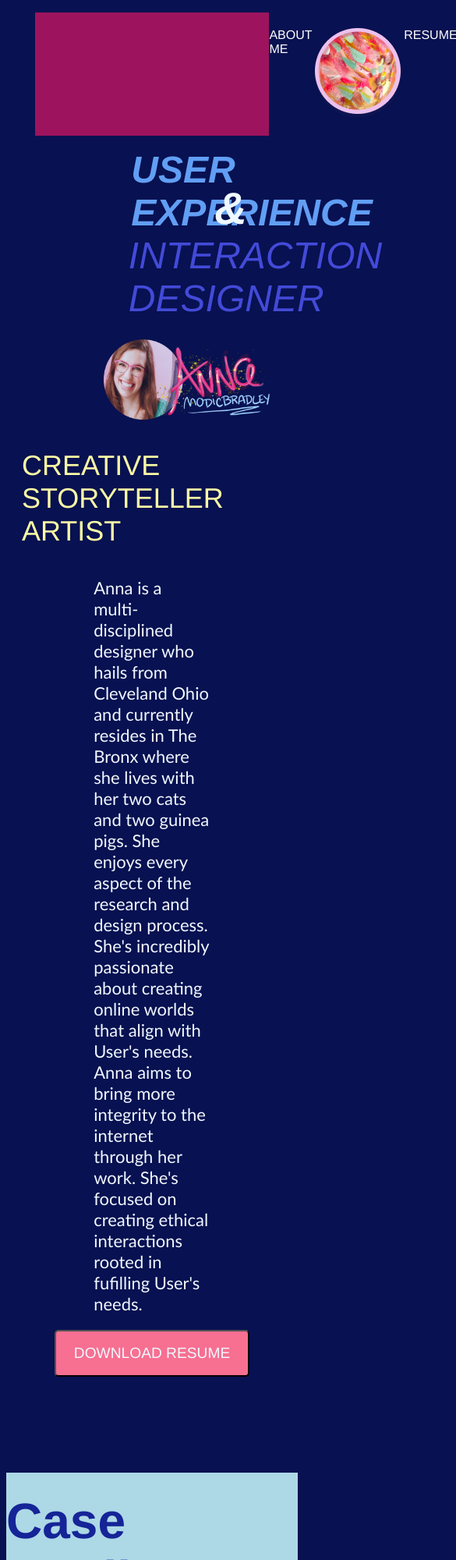
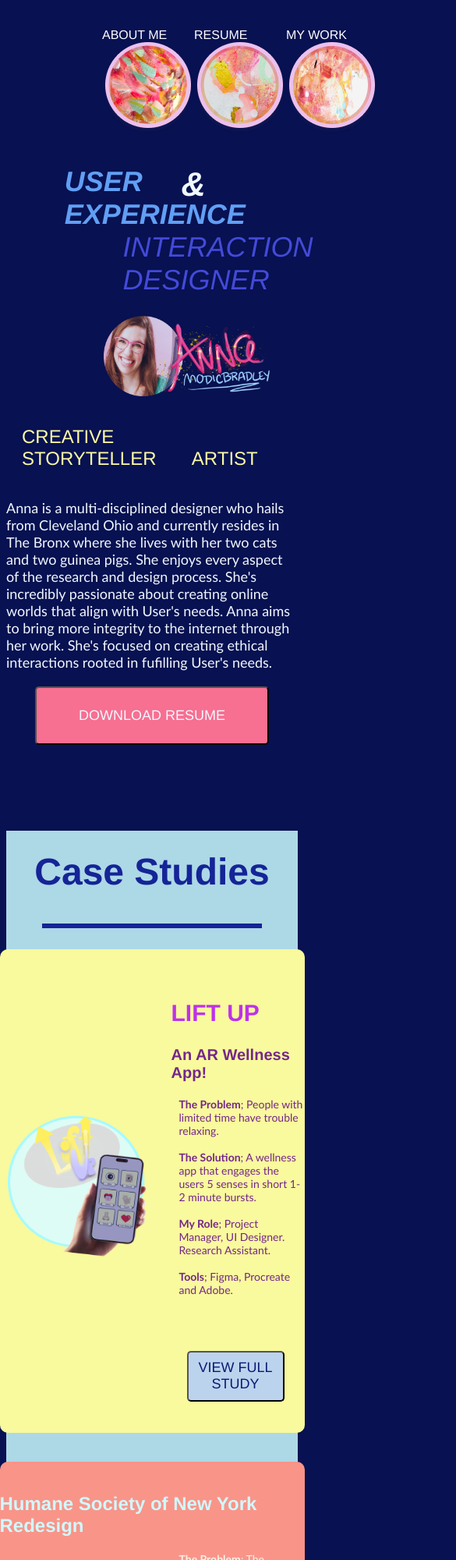
Before and after one commit to amodicbr/UX_UI_HW_18, a plain HTML site: page index.html in a window 390 px wide. Shown: the top 2000 px of the page at 78% size, 585 px wide, since content can reach past the window. Drawn offline with Linux system fonts and the light colour scheme.

Commit message:
update
media query

```diff
--- a/index.html
+++ b/index.html
@@ -8,8 +8,8 @@
   </head>
 
     <header class="navigation">
-        <div class="inline-block" class="logo">
-            <nav class="inline-block">
+        <div>
+            <nav>
                 <ul>
                     <li class="navlist">ABOUT ME <img id="about-me" src="Images HW:17/About Me.png" alt="This button takes you to my about me page."></li>
                     <li class="navlist">RESUME <img id="resume" src="Images HW:17/Resume.png" alt="This button takes you to my resume and CV."></li>
@@ -36,7 +36,7 @@
             She enjoys every aspect of the research and design process. She's incredibly passionate about creating online worlds that align with User's needs. Anna aims to bring more integrity to the internet through her work. She's focused on creating ethical interactions rooted in fufilling User's needs. </p>
         </div>
 
-        <div class="button"><button>DOWNLOAD RESUME</button></div>
+        <div class="button"><button class="buttonall">DOWNLOAD RESUME</button></div>
 
     <section>
         <h1 class="header">Case Studies</h1>
@@ -45,7 +45,7 @@
             <div id="lift">
                 <div id="ltitle"><h2>LIFT UP</h2></div>
                 <div class="subtitle"><p><strong>An AR Wellness App!</strong></p></div>
-                <div id="llogo"><img src="Images HW:17/L Up.png" alt="Image of the app 'Lift Up's' logo."></div>
+                <div id="llogo"><img class="caseimg" src="Images HW:17/L Up.png" alt="Image of the app 'Lift Up's' logo."></div>
                 <div id="linfo">
                 <p><strong>The Problem</strong>; People with limited time have trouble relaxing. </p><br>
                 <p><strong>The Solution</strong>; A wellness app that engages the users 5 senses in short 1-2 minute bursts.</p><br>
@@ -59,7 +59,7 @@
         <container id="humanesoc">
             <div id="humane">
                 <div id="htitle"><h1>Humane Society of New York Redesign</h1></div>
-                <div id="hlogo"><img src="Images HW:17/HSNY.png" alt="Image of the redesign of The Humane Society of New York's mobile."></div>
+                <div id="hlogo"><img class="caseimg" src="Images HW:17/HSNY.png" alt="Image of the redesign of The Humane Society of New York's mobile."></div>
                 <div id="hinfo">
                 <p><strong>The Problem</strong>; The Humane Society of New York’s website makes it hard for potential pet parents to find animals to adopt.</p><br>
                 <p><strong>The Solution</strong>; Redesigning the site with adoption in mind will help find more animals homes.</p><br>
@@ -73,7 +73,7 @@
         <container id="treasd">
             <div id="treas">
                 <div id="ttitle"><h1>Department of Treasury Web and Mobile Redesign</h1></div>
-                <div id="tlogo"><img src="Images HW:17/Dept of Treas.png" alt="Image of the Department of Treasury's desktop redesign."></div>
+                <div id="tlogo"><img class="caseimg"src="Images HW:17/Dept of Treas.png" alt="Image of the Department of Treasury's desktop redesign."></div>
                 <div id="tinfo">
                 <p><strong>The Problem</strong>; The Department of Treasury Website is  overwhelming with confusing information that makes it hard for users to find what they need.</p><br>
                 <p><strong>The Solution</strong>; Redesign the site and navigation while focusing on condensing site content as much as possible.</p><br>
--- a/style.css
+++ b/style.css
@@ -2,15 +2,30 @@
 
 nav{
     background-color: #9D135D ;
-    margin-right:10%;
-    margin-left:10%;
+    width: 100%;
 }
+
+
+@media screen and (max-width: 700px){
+    nav{
+        width: 50%;
+        background-color: #081151;
+
+    }
+}
+
 
 ul{
     display:flex;
-    align-content: flex-start;
-    padding-left: 5%;
 }
+
+@media screen and (max-width: 700px){
+    ul{
+        justify-content:center;
+    }
+}
+
+
 
 li{
     display: flex;
@@ -22,6 +37,12 @@ li{
     font-weight: 400;
 }
 
+@media screen and (max-width: 700px){
+    li{
+    display: inline-block;
+    }
+}
+
 /* end nav */
 
 /* hero image! */
@@ -29,6 +50,10 @@ body{
     background-color: #081151 ;
 }
 
+div .containerGrid{
+    justify-content: center;
+    align-content: center;
+}
 
 .containerGrid{
     color:aliceblue;
@@ -36,42 +61,40 @@ body{
     font-size: 48px;
     font-family: 'Franklin Gothic Medium', 'Arial Narrow', Arial, sans-serif;
     display:grid;
-    align-items:flex-end;
-    grid-template-columns: 1fr 1fr 1fr 1fr 1fr 1fr 1fr ;
-    grid-template-rows: 1fr 1fr;
+    grid-template-columns: 1fr 1fr 1fr 1fr 1fr ;
+    grid-template-rows:  1fr 1fr;
     grid-template-areas:
-        "topRow topRow topRow"
-        "leftSidebar rightContent"
-        ;
+        "...topRow topRow rightContent..."
+        " ... ... leftSidebar leftSidebar leftSidebar"
 
 }
+
+@media screen and (max-width: 700px){
+    .containerGrid{
+        font-size: 36px;
+    }
+}
+
 
 .topRow{
     font-weight: bold;
     color:rgb(97, 159, 244);
-    align-items: center;
-    grid-column: 4/6;
-    grid-row: 1;
-    padding: 0;
-    margin: none;
+    grid-area: topRow;
 
 }
 
 .leftSidebar{
     font-weight:800px;
     color:rgb(67, 74, 216);
-    grid-column: 3/6;
-    grid-row: 2;
-    padding-left: 50px;
+    grid-area: leftSidebar;
 
 }
+
 
 .rightContent{
     font-size: larger;
     font-weight: 900;
-    grid-column: 6;
-    grid-row: 1;
-    padding-right: 10px;
+    grid-area: rightContent;
 }
 
 #logo{
@@ -105,6 +128,12 @@ ul{
 
 }
 
+@media screen and (max-width: 700px){
+    .CSA{
+        font-size: 24px;
+    }
+}
+
 
 .blurb{
     color:aliceblue;
@@ -112,6 +141,13 @@ ul{
     padding-right: 30%;
     font-size: 22px;
     font-family:'Trebuchet MS', 'Lucida Sans Unicode', 'Lucida Grande', 'Lucida Sans', Arial, sans-serif;
+}
+
+@media screen and (max-width: 700px){
+    .blurb{
+        font-size: 18px;
+        padding:0;
+    }
 }
 
 .button{
@@ -145,23 +181,41 @@ button{
     color: #152497;
 }
 
+@media screen and (max-width:700px){
+    .header{
+        font-size: 48px;
+    }
+}
+
 section{
     background-color: lightblue;
 }
 
+
 #liftup, #humanesoc, #treasd{
     display:flex;
     align-content: center;
+    justify-content: center;
     padding-top: 5%;
     padding-bottom: 5%;
     margin: 0 auto;
-    width: 60%;
+    width: 75%;
 }
+
+@media screen and (max-width: 700px){
+    #liftup, #humanesoc, #treasd{
+        width: 100%;
+    }
+
+}
+
+
+
+
 
 #lift{
     border-radius: 10px;
     margin: 0 auto;
-    align-content: flex-start;
     display: grid;
     grid-template-columns: 1fr 3fr 2fr 3fr 1fr;
     grid-template-areas:
@@ -171,6 +225,13 @@ section{
     "... ... info info ..."
     "... ... full ...  ..."
     ;
+}
+
+@media screen and (max-width:700px){
+    #lift{
+        align-content: center;
+        justify-content: center;
+    }
 }
 
 #humane, #treas{
@@ -192,7 +253,7 @@ section{
 }
 
 #humane{
-    background-color: rgb(245, 99, 106);
+    background-color:rgb(249, 148, 137);
 }
 
 #treas{
@@ -206,23 +267,58 @@ section{
     padding-top: 20px;
 }
 
+
 #ltitle{
     padding-top: 40px;
     margin: 0;
     grid-area: title;
     font-family: 'Franklin Gothic Medium', 'Arial Narrow', Arial, sans-serif;
-    color:#73278a;
+    color:#be31e9;
     font-size: 40px;
 }
+
+@media screen and (max-width:700px){
+    #ltitle{
+        font-size: 20px;
+    }
+}
+
+
 
 .full{
     grid-area: full;
     padding-bottom: 20px;
 }
 
+.caseimg{
+    display:flex;
+    width: 300px;
+    height: 300px;
+}
+
+
+@media screen and (max-width:700px){
+    .caseimg{
+        width: 200px;
+        height: 200px;
+        padding: 10px;
+    }
+}
+
 .button3{
     background-color: rgb(188, 211, 238);
     color:#0d1973;
+    width: 250px;
+    height: 75px;
+    font-size: 24px;
+}
+
+@media screen and (max-width:700px){
+    .button3{
+        width: 125px;
+        height: 65px;
+        font-size: 18px;
+    }
 }
 
 .buttonall{
@@ -230,6 +326,15 @@ section{
     height: 100px;
     font-size: 36px;
 }
+
+@media screen and (max-width:700px){
+   .buttonall{
+        font-size: 18px;
+        width: 300px;
+        height: 75px;
+    }
+}
+
 
 .subtitle{
     grid-area: subt;
@@ -239,24 +344,40 @@ section{
     font-family: 'Franklin Gothic Medium', 'Arial Narrow', Arial, sans-serif;
 }
 
-#ltitle{
-    color:#73278a;
-    font-size: 36px;
-    margin: 0;
-}
 
 .subtitle{
     font-size:32px;
 }
 
+@media screen and (max-width:700px){
+    .subtitle{
+        font-size: 20px;
+    }
+}
+
+
 #htitle{
-    color:#ffff;
+    color:rgb(207, 249, 253);
     font-size: 24px;
+}
+
+@media screen and (max-width:700px){
+    #htitle{
+        font-size: 16px;
+        margin: 0 auto;
+    }
 }
 
 #ttitle{
     color:#081151;
     font-size:24px;
+}
+
+@media screen and (max-width:700px){
+    #ttitle{
+        font-size: 16px;
+        margin: 0 auto;
+    }
 }
 
 #llogo, #hlogo, #tlogo{
@@ -272,12 +393,20 @@ section{
     font-size: 20px;
 }
 
+@media screen and (max-width:700px){
+    #linfo, #hinfo, #tinfo{
+        font-size: 14px;
+    }
+}
+
 #linfo{
     color:#73278a;
+
 }
 
 #hinfo{
-    color:antiquewhite;
+    color:rgb(250, 241, 229);
+
 }
 
 #tinfo{
@@ -295,27 +424,23 @@ section{
     font-size: large;
 }
 
+
 /* END CASE STUDIES */
 
 /*footer section*/
 
 .foot{
-    display: flex;
-    align-content: flex-start;
-    justify-content: flex-start;
+    display: block;
 }
 
 .footer{
+    display: inline-block;
     font-size: 24px;
-    margin: 10px;
-    padding-top: 20px;
-    color:aliceblue;
-    font-family: 'Franklin Gothic Medium', 'Arial Narrow', Arial, sans-serif;
+    padding: 10px;
+    margin: 0 auto;
+
 }
 
-.social{
-    margin: 10px;
-}
 
 p.contact{
     display:flex;
```
